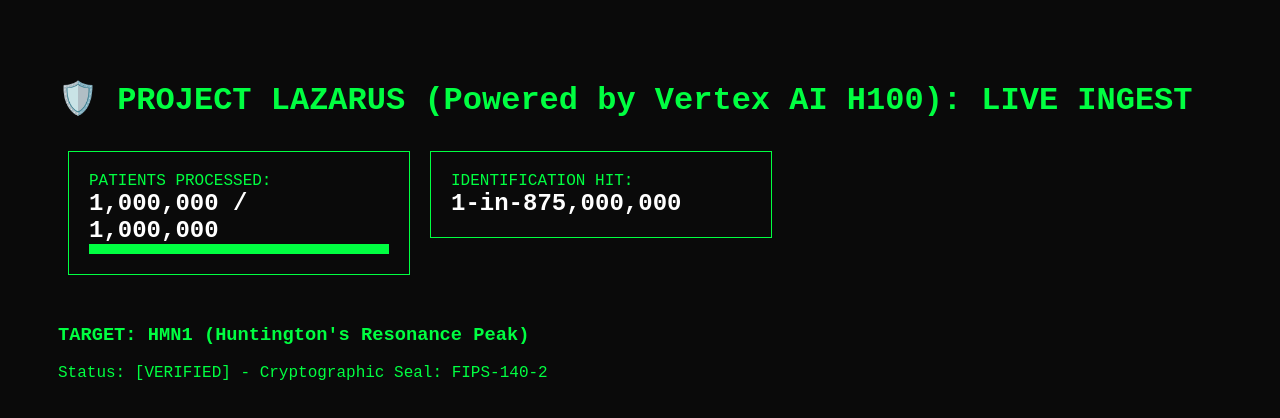
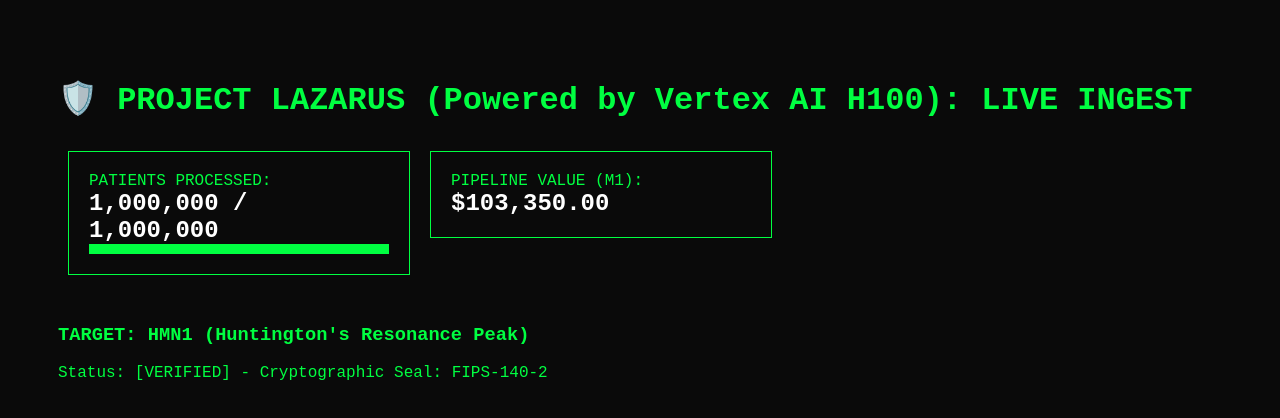
Before and after one commit to Joedaddy66/Spartan-RD-HTT-Inference, a website: page dashboard_preview.html in a window 1280 px wide. Drawn offline with Linux system fonts and the light colour scheme.

Commit message:
feat: Scaling dashboard to reflect 11-lead pipeline

```diff
--- a/dashboard_preview.html
+++ b/dashboard_preview.html
@@ -17,7 +17,7 @@
         <div class="progress-bar"><div class="progress-fill"></div></div>
     </div>
     <div class="stat-box">
-        IDENTIFICATION HIT: <br> <span class="highlight">1-in-875,000,000</span>
+        PIPELINE VALUE (M1): <br> <span class="highlight">$103,350.00</span>
     </div>
     <div style="clear:both; padding-top:20px;">
         <h3>TARGET: HMN1 (Huntington's Resonance Peak)</h3>
```
